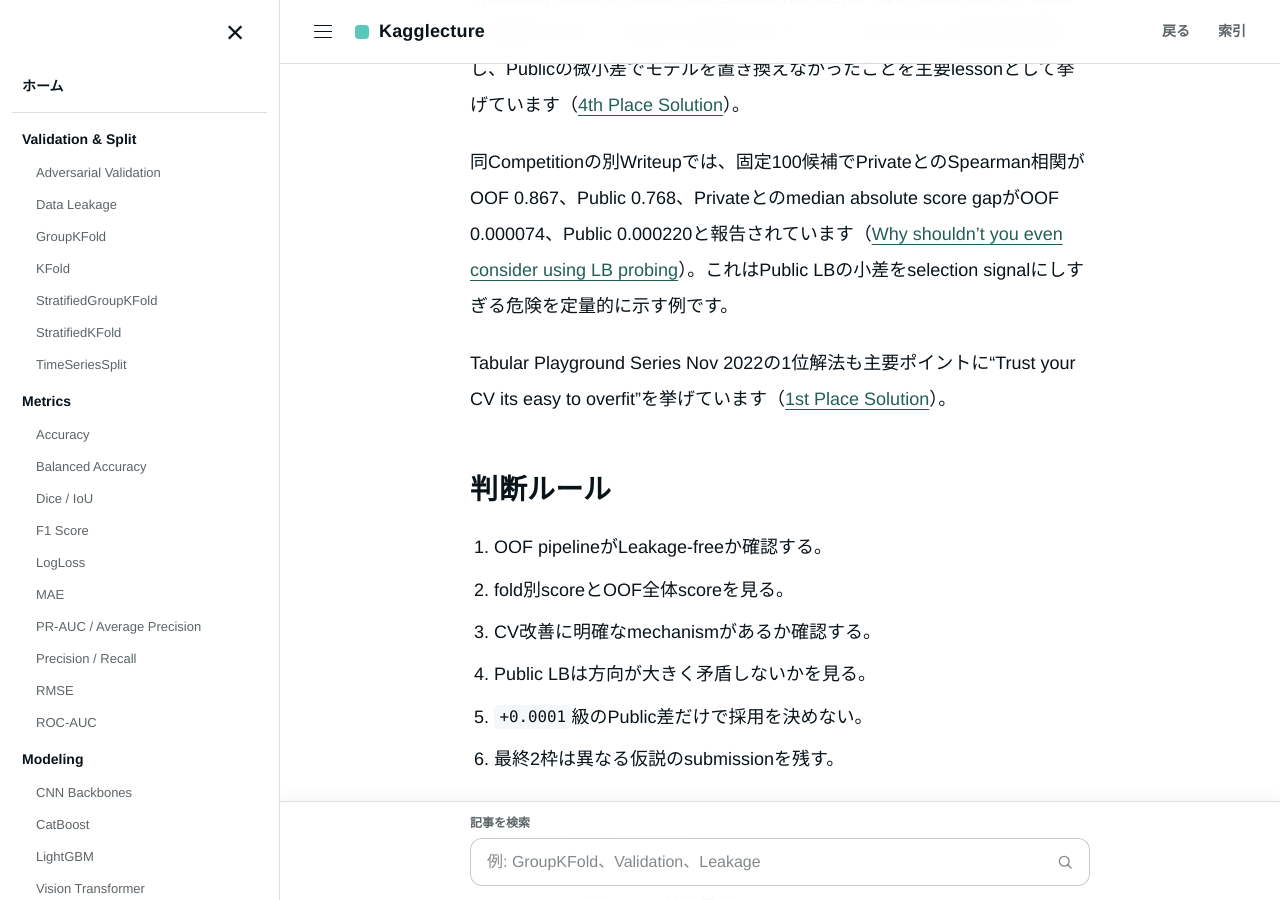
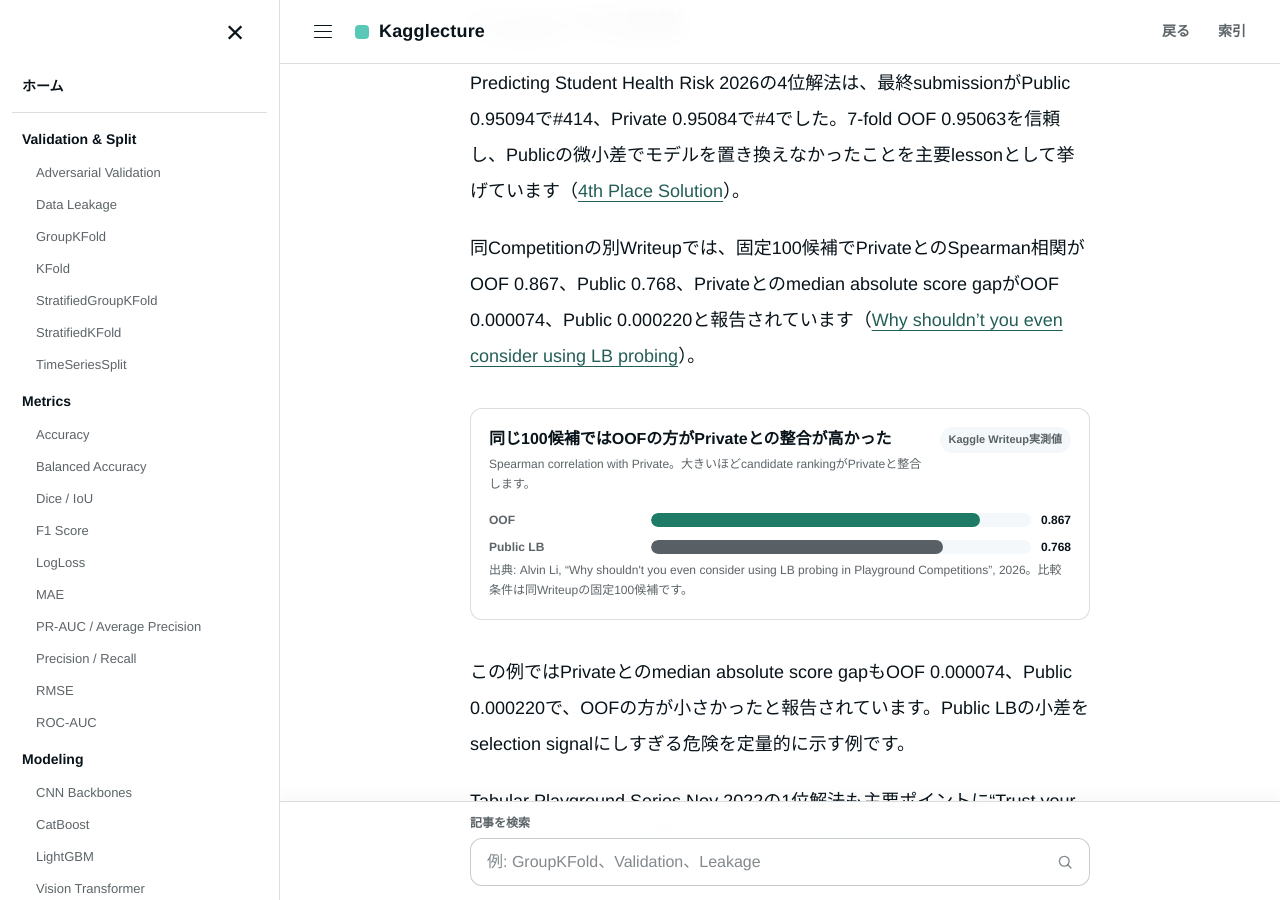
Before and after one commit to morikazu1119/Kagglecture, a Jekyll site: the page built from wiki/competition-strategy/cv-vs-leaderboard.md, in a window 1280 px wide and 900 px high, scrolled down 1372 px. Built offline with Jekyll 4.4.1, drawn with Linux system fonts in a browser that asks for light colours; some of the changed text lies outside the part shown.

Commit message:
feat: render CV Leaderboard roles and evidence with HTML visuals

```diff
--- a/wiki/competition-strategy/cv-vs-leaderboard.md
+++ b/wiki/competition-strategy/cv-vs-leaderboard.md
@@ -32,12 +32,12 @@
 
 ## 役割分担 {#roles}
 
-| Signal | 主な役割 |
-|---|---|
-| OOF/CV | モデル・特徴・blendの選択 |
-| fold別score | 安定性・分布差の診断 |
-| Public LB | 提出形式、class mapping、大きな分布ズレの確認 |
-| Private LB | 最終評価。Competition中は見えない |
+<div class="comparison-board" aria-label="CVとLeaderboardの役割分担">
+  <section class="comparison-card is-primary"><h4>OOF / CV</h4><dl><dt>主な役割</dt><dd>モデル・特徴・blendの選択</dd><dt>見えるもの</dt><dd>再現可能なlocal selection signal</dd></dl></section>
+  <section class="comparison-card"><h4>fold別score</h4><dl><dt>主な役割</dt><dd>安定性・分布差の診断</dd><dt>見えるもの</dt><dd>特定fold依存の改善</dd></dl></section>
+  <section class="comparison-card"><h4>Public LB</h4><dl><dt>主な役割</dt><dd>提出形式、class mapping、大きな分布ズレ確認</dd><dt>注意</dt><dd>小差をselection signalにしすぎない</dd></dl></section>
+  <section class="comparison-card"><h4>Private LB</h4><dl><dt>主な役割</dt><dd>最終評価</dd><dt>制約</dt><dd>Competition中は見えない</dd></dl></section>
+</div>
 
 ## CV-LBがズレる原因 {#mismatch}
 
@@ -53,7 +53,18 @@
 
 Predicting Student Health Risk 2026の4位解法は、最終submissionがPublic 0.95094で#414、Private 0.95084で#4でした。7-fold OOF 0.95063を信頼し、Publicの微小差でモデルを置き換えなかったことを主要lessonとして挙げています（[4th Place Solution](https://www.kaggle.com/c/playground-series-s6e7/writeups/4th-place-from-414-to-4-trusting-oof-when-the)）。
 
-同Competitionの別Writeupでは、固定100候補でPrivateとのSpearman相関がOOF 0.867、Public 0.768、Privateとのmedian absolute score gapがOOF 0.000074、Public 0.000220と報告されています（[Why shouldn't you even consider using LB probing](https://www.kaggle.com/competitions/playground-series-s6e7/writeups/why-you-shouldnt-even-consider-using-lb-probing-i)）。これはPublic LBの小差をselection signalにしすぎる危険を定量的に示す例です。
+同Competitionの別Writeupでは、固定100候補でPrivateとのSpearman相関がOOF 0.867、Public 0.768、Privateとのmedian absolute score gapがOOF 0.000074、Public 0.000220と報告されています（[Why shouldn't you even consider using LB probing](https://www.kaggle.com/competitions/playground-series-s6e7/writeups/why-you-shouldnt-even-consider-using-lb-probing-i)）。
+
+<div class="static-viz html-chart" aria-label="OOFとPublic LeaderboardのPrivateへの相関比較">
+  <div class="viz-heading"><div><div class="viz-title">同じ100候補ではOOFの方がPrivateとの整合が高かった</div><p class="viz-subtitle">Spearman correlation with Private。大きいほどcandidate rankingがPrivateと整合します。</p></div><span class="viz-badge">Kaggle Writeup実測値</span></div>
+  <div class="html-bar-chart">
+    <div class="html-bar-row is-highlight"><span class="html-bar-label">OOF</span><span class="html-bar-track"><span class="html-bar-fill" style="--value:86.7"></span></span><span class="html-bar-value">0.867</span></div>
+    <div class="html-bar-row"><span class="html-bar-label">Public LB</span><span class="html-bar-track"><span class="html-bar-fill" style="--value:76.8"></span></span><span class="html-bar-value">0.768</span></div>
+  </div>
+  <p class="viz-caption">出典: Alvin Li, “Why shouldn't you even consider using LB probing in Playground Competitions”, 2026。比較条件は同Writeupの固定100候補です。</p>
+</div>
+
+この例ではPrivateとのmedian absolute score gapもOOF 0.000074、Public 0.000220で、OOFの方が小さかったと報告されています。Public LBの小差をselection signalにしすぎる危険を定量的に示す例です。
 
 Tabular Playground Series Nov 2022の1位解法も主要ポイントに“Trust your CV its easy to overfit”を挙げています（[1st Place Solution](https://www.kaggle.com/competitions/tabular-playground-series-nov-2022/writeups/1st-place-solution)）。
 
```
